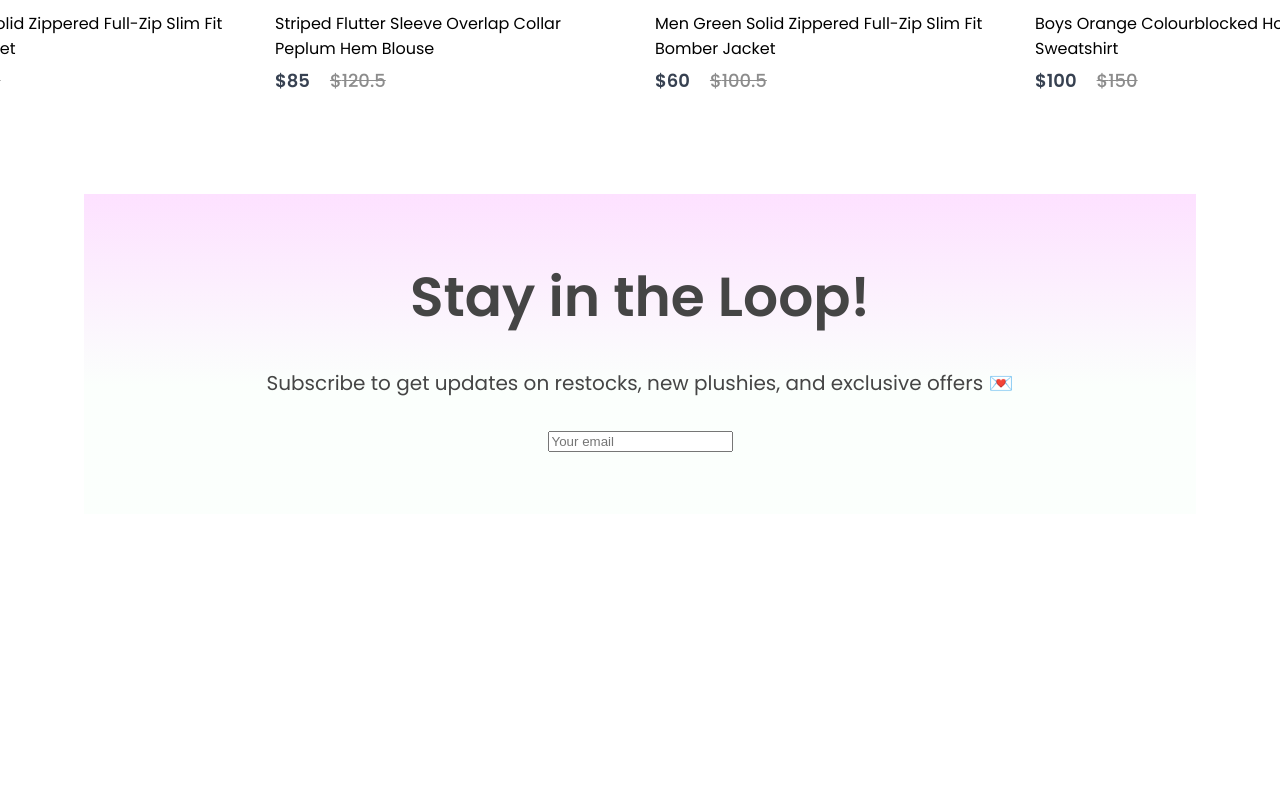
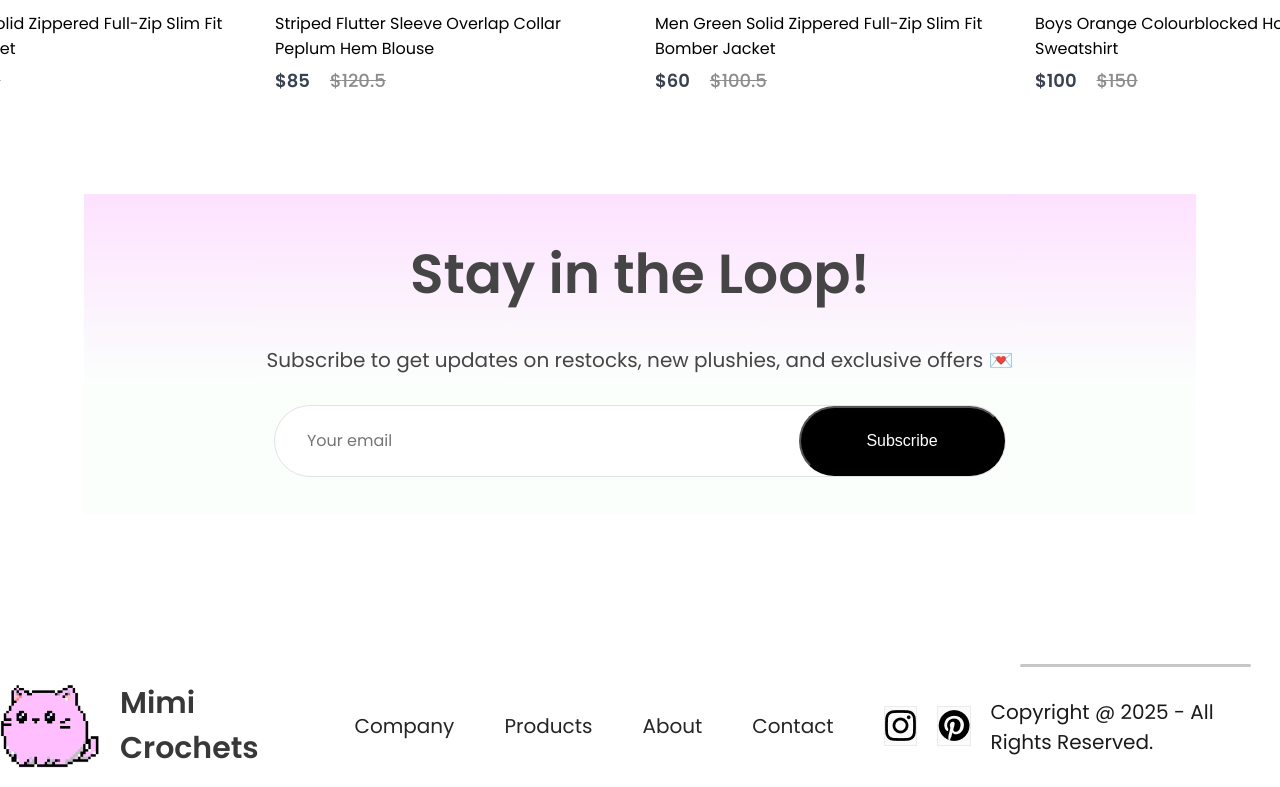
Before and after one commit to azheng05/ecommerce-platform, a React (Create React App) app in the folder frontend/: page / in a window 1280 px wide. Shown: the part 3663-4450 px from the top of the page. Before the commit the page ends 4327 px from the top, so only its background shows below. Built offline with nearby package versions, Linux system fonts and the light colour scheme.

Commit message:
Fixed footer

```diff
--- a/frontend/src/App.js
+++ b/frontend/src/App.js
@@ -6,7 +6,7 @@
 import Cart from './Pages/Cart';
 import LoginSignup from './Pages/LoginSignup';
 import Product from './Pages/Product';
-
+import Footer from './Components/Footer/Footer';
 
 function App() {
   return (
@@ -24,6 +24,7 @@
         <Route path='/cart' element={<Cart/>}/>
         <Route path='/login' element={<LoginSignup/>}/>
       </Routes>
+      <Footer/>
       </BrowserRouter>
     </div>
   );
--- /dev/null
+++ b/frontend/src/Components/Footer/Footer.css
@@ -0,0 +1,74 @@
+.footer {
+    display: flex;
+    flex-direction: center;
+    justify-content: center;
+    align-items: center;
+    gap: 50px;
+}
+
+.footer-logo {
+    display: flex;
+    align-items: center;
+    gap: 20px;
+}
+
+.footer-logo p {
+    color: #383838;
+    font-size: 30px;
+    font-weight: 600;
+}
+
+.footer-logo img {
+    max-width: 100%;
+    height: auto;
+    width: 100px;
+}
+
+.footer-links {
+    display: flex;
+    list-style: none;
+    gap: 50px;
+    color: #252525;
+    font-size: 20px;
+}
+
+.footer-links li {
+    cursor: pointer;
+}
+
+.footer-social-icon {
+    display: flex;
+    gap: 20px;
+    align-items: center;
+}
+
+.footer-icons-container {
+    width: 40px;
+    height: 40px;
+    padding: 0;
+    display: flex;
+    justify-content: center;
+    align-items: center;
+    background: #fbfbfb;
+    border: 1px solid #ebebeb;
+    box-sizing: border-box;
+}
+
+.footer-copyright {
+    display: flex;
+    flex-direction: column;
+    align-items: center;
+    gap: 30px;
+    width: 100%;
+    margin-bottom: 30px;
+    color: #1a1a1a;
+    font-size: 20px;
+}
+
+.footer-copyright hr {
+    width: 80%;
+    border: none;
+    border-radius: 10px;
+    height: 3px;
+    background: #c7c7c7;
+}
--- /dev/null
+++ b/frontend/src/Components/Footer/Footer.jsx
@@ -0,0 +1,36 @@
+import React from 'react'
+import './Footer.css'
+import footer_logo from '../Assets/ShopImages/CatLogo.png'
+import instagram_icon from '../Assets/instagram_icon.png'
+import pinterest_icon from '../Assets/pinterest_icon.png'
+
+const Footer = () => {
+  return (
+    <div className="footer">
+        <div className="footer-logo">
+            <img src={footer_logo} alt=""/>
+            <p>Mimi Crochets</p>
+        </div>
+        <ul className='footer-links'>
+            <li>Company</li>
+            <li>Products</li>
+            <li>About</li>
+            <li>Contact</li>
+        </ul>
+        <div className="footer-social-icon">
+            <div className="footer-icons-container">
+                <img src={instagram_icon} alt=""/>
+            </div>
+            <div className="footer-icons-container">
+                <img src={pinterest_icon} alt=""/>
+            </div>
+            <div className="footer-copyright">
+                <hr/>
+                <p>Copyright @ 2025 - All Rights Reserved.</p>
+            </div>
+        </div>
+    </div>
+  )
+}
+
+export default Footer
--- a/frontend/src/Components/Navbar/Navbar.css
+++ b/frontend/src/Components/Navbar/Navbar.css
@@ -21,7 +21,7 @@
     max-width: 100%;
     height: auto;
     width: 100px;
-  }
+}
 
 .nav-menu {
     display: flex;
--- a/frontend/src/Components/Newsletter/Newsletter.css
+++ b/frontend/src/Components/Newsletter/Newsletter.css
@@ -23,7 +23,7 @@
     font-size: 20px;
 }
 
-.newletter div {
+.newsletter div {
     display: flex;
     align-items: center;
     justify-content: space-between;
@@ -34,7 +34,7 @@
     border: 1px solid #e3e3e3;
 }
 
-.newletter input {
+.newsletter input {
     width: 500px;
     margin-left: 30px;
     border: none;
@@ -44,7 +44,7 @@
     font-size: 16px;
 }
 
-.newletter button {
+.newsletter button {
     width: 210px;
     height: 70px;
     border-radius: 80px;
--- a/frontend/src/Components/Newsletter/Newsletter.jsx
+++ b/frontend/src/Components/Newsletter/Newsletter.jsx
@@ -8,6 +8,7 @@
         <p>Subscribe to get updates on restocks, new plushies, and exclusive offers 💌 </p>
         <div>
             <input type='email' placeholder='Your email'/>
+            <button>Subscribe</button>
         </div>
     </div>
   )
```
Also changed, not shown: frontend/src/Components/Assets/pinterest_icon.png (renamed from frontend/src/Components/Assets/pintester_icon.png).
